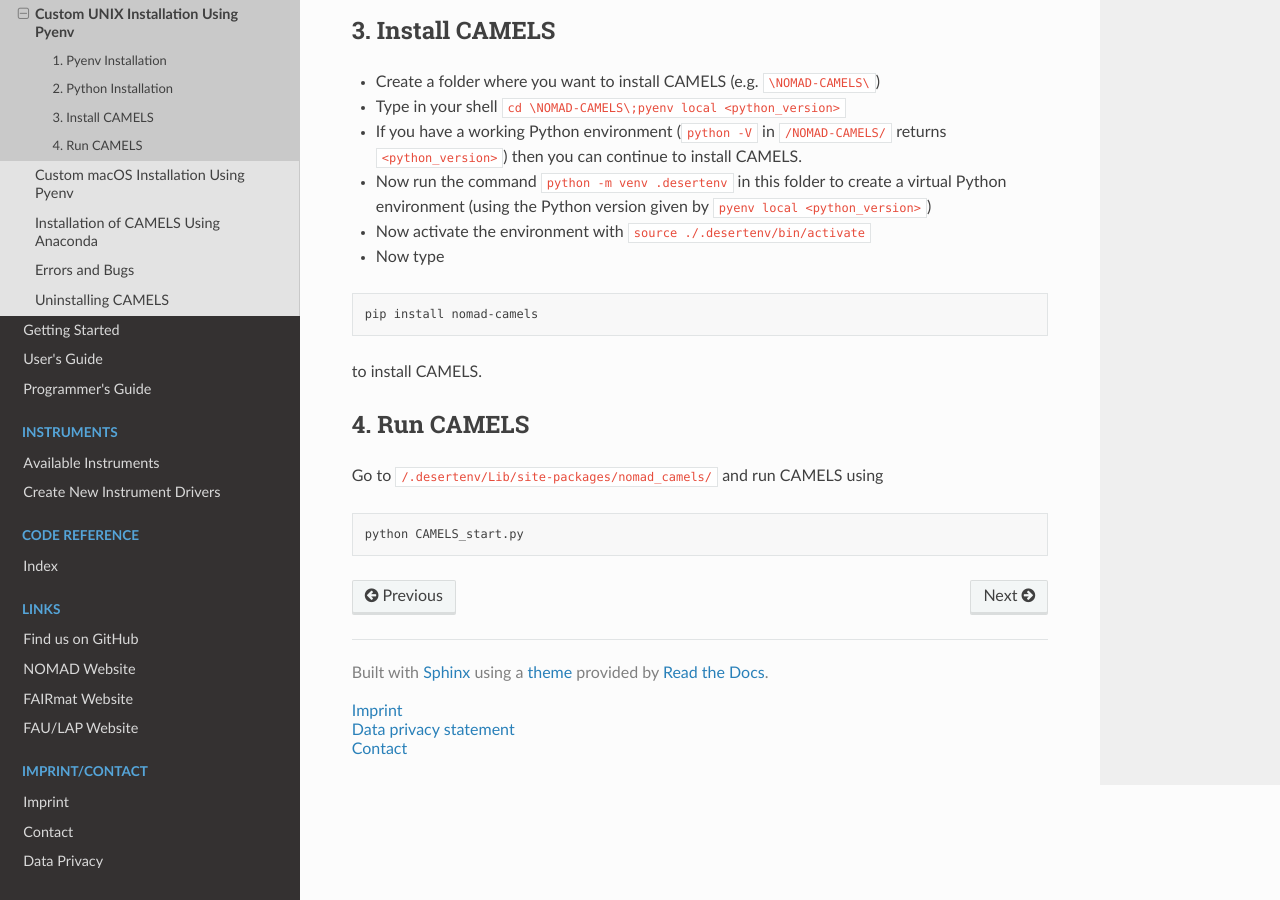
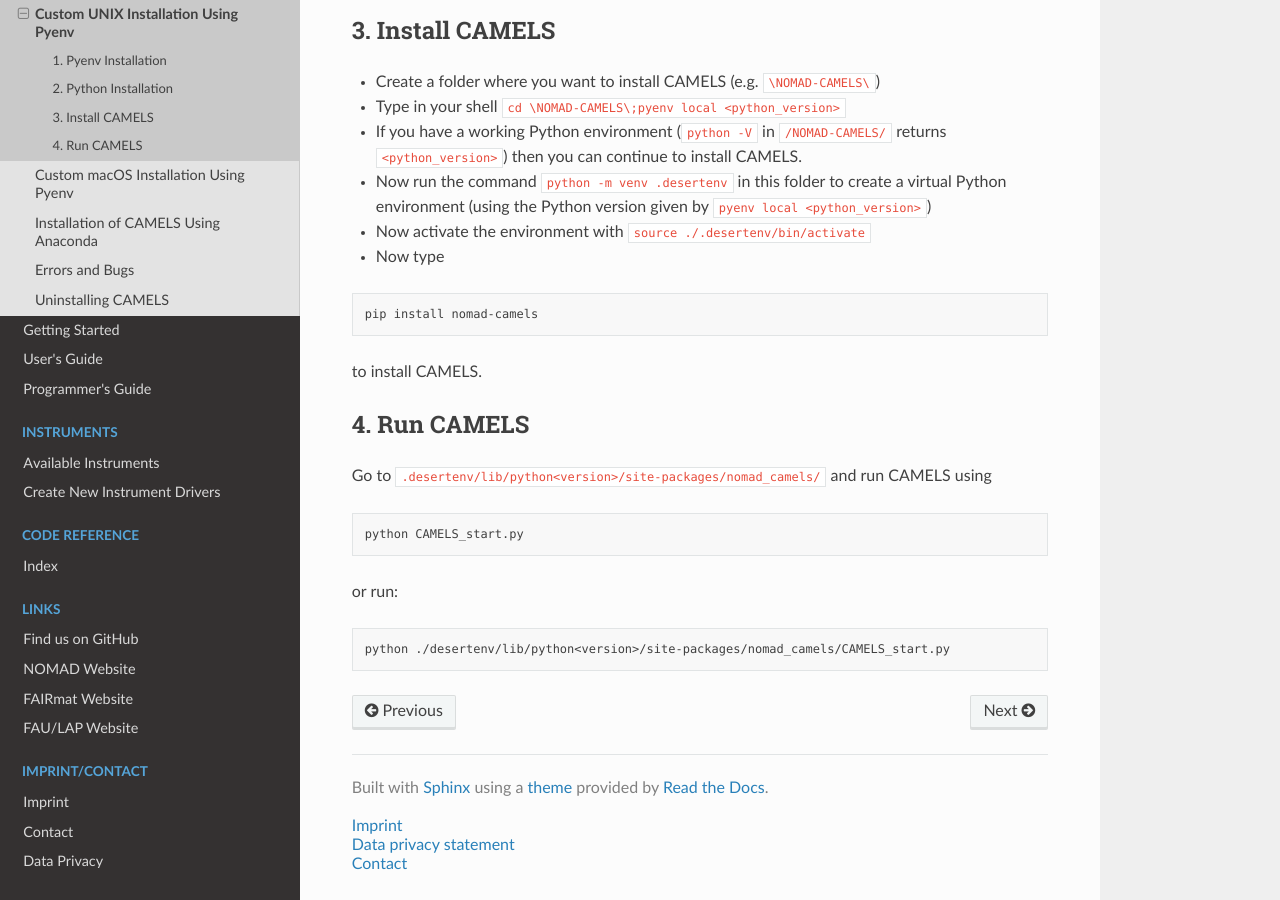
Before and after one commit to FAU-LAP/NOMAD-CAMELS, a Sphinx documentation site: the page built from docs/source/doc/installation/installation_custom_unix.md, in a window 1280 px wide and 900 px high, scrolled down 1445 px. Built offline with Sphinx 7.4.7 and the Read the Docs theme 2.0.0, drawn with Linux system fonts in a browser that asks for light colours; pages that are not in the unit, such as notebooks, are missing from menus.

Commit message:
Update installation_custom_unix.md

````diff
--- a/docs/source/doc/installation/installation_custom_unix.md
+++ b/docs/source/doc/installation/installation_custom_unix.md
@@ -57,7 +57,11 @@
 ```
    to install CAMELS.
 ## 4. Run CAMELS
-Go to `/.desertenv/Lib/site-packages/nomad_camels/` and run CAMELS using
+Go to `.desertenv/lib/python<version>/site-packages/nomad_camels/` and run CAMELS using
 ```bash
 python CAMELS_start.py
 ```
+or run:
+```bash
+python ./desertenv/lib/python<version>/site-packages/nomad_camels/CAMELS_start.py
+```
````
